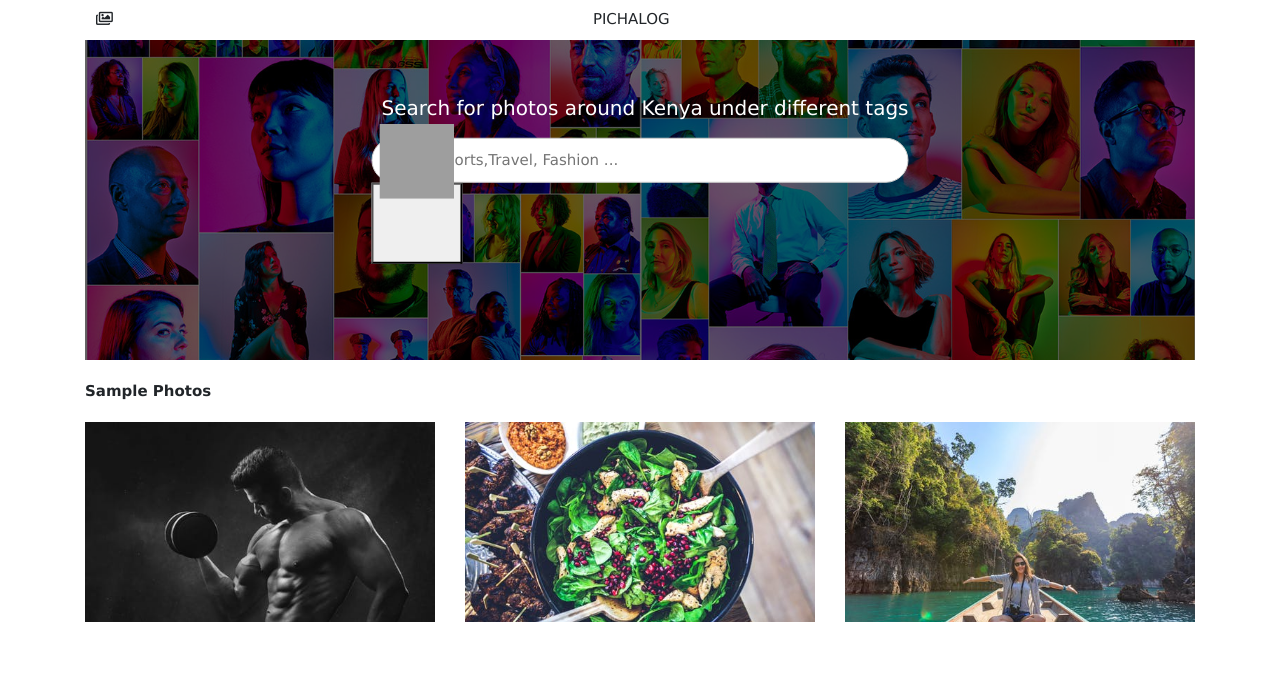
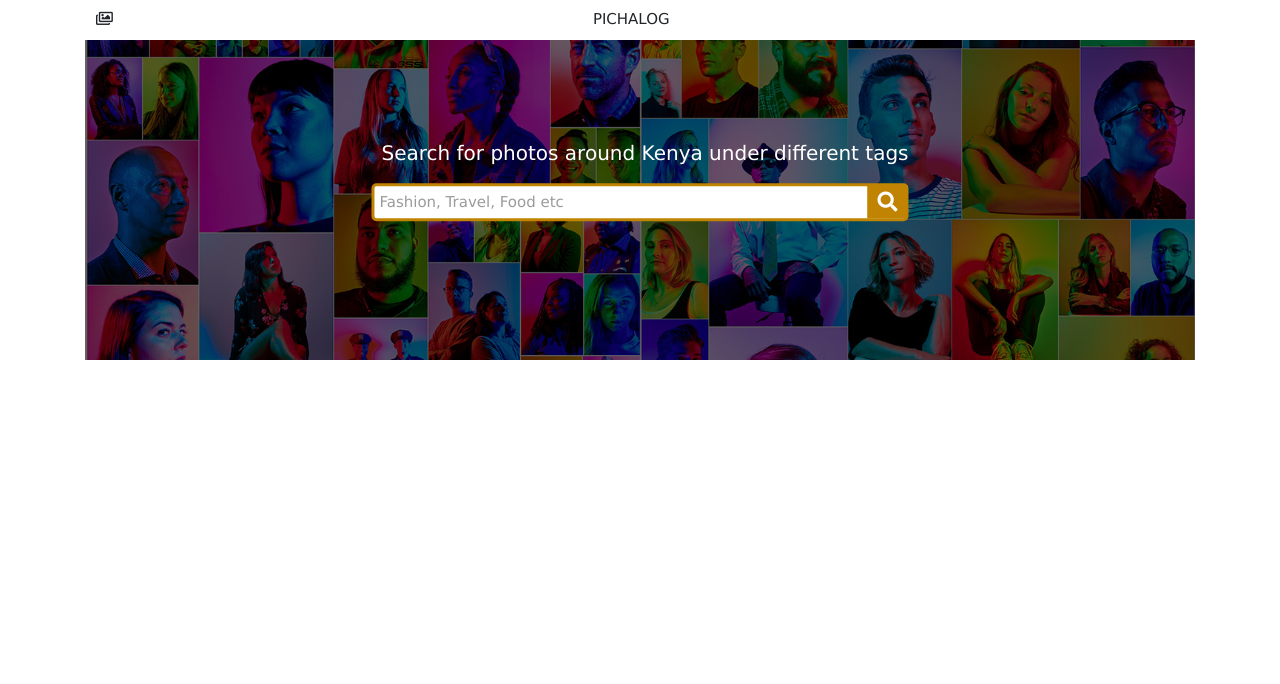
Before and after one commit to duncan-chege/pichalog, a Django app: page / in a window 1280 px wide. Shown: the top 684 px of the page. Run offline with Django 3.2, Linux system fonts and the light colour scheme; data that the repository does not hold is empty; some libraries are stand-ins or nearby versions; grey boxes are pictures that could not be loaded.

Commit message:
display my first images

```diff
--- a/gallery/admin.py
+++ b/gallery/admin.py
@@ -1,9 +1,9 @@
 from django.contrib import admin
 from .models import Location, Category, Image
 
-class ImageAdmin(admin.ModelAdmin):
-    filter_horizontal=('category',)      #pass in category article field. Value of filter_horizontal must be a list/tuple
+# class ImageAdmin(admin.ModelAdmin):
+#     filter_horizontal=('category',)      #pass in category article field. Value of filter_horizontal must be a list/tuple
 
-admin.site.register(Image,ImageAdmin)
+admin.site.register(Image)
 admin.site.register(Location)
 admin.site.register(Category)
--- a/gallery/static/css/base.css
+++ b/gallery/static/css/base.css
@@ -31,29 +31,30 @@
     margin: 0 auto;
   }
 
-  input#search-bar {
-    margin: 0 auto;
+  .searchTerm {
+    float: left;
     width: 100%;
-    height: 45px;
-    padding: 0 20px;
-    font-size: 1rem;
-    border: 1px solid #D0CFCE;
-    border-radius: 30px;
+    border: 3px solid rgb(192, 132, 2);
+    padding: 5px;
+    border-radius: 5px;
     outline: none;
-  }
-  input#search-bar:focus {
-    border: 1px solid  rgb(37, 37, 37);
-    transition: 0.35s ease;
-    color: rgb(41, 41, 40);
+    color: rgb(73, 70, 70);
   }
 
-  .search-icon {
-    position: relative;
-    float: right;
-    width: 75px;
-    height: 75px;
-    top: -62px;
+  .searchButton {
+    position: absolute;
+    right: 1px;
+    width: 40px;
+    height: 33px;
+    border: 1px solid rgb(192, 132, 2);
+    background: rgb(192, 132, 2);
+    text-align: center;
+    color: #fff;
+    cursor: pointer;
+    font-size: 20px;
+    margin-top: 2px;
   }
+
   .space{
     margin-top: 20px;
   }
--- a/gallery/static/css/search.css
+++ b/gallery/static/css/search.css
@@ -0,0 +1,45 @@
+/* Box-sizing reset: //w3bits.com/?p=3225 */
+html {
+    box-sizing: border-box;
+  }
+
+  *,
+  *:before,
+  *:after {
+    box-sizing: inherit;
+  }
+
+  /* The Masonry Container */
+  .masonry {
+    margin: 1.5em auto;
+    max-width: 768px;
+    column-gap: 1.5em;
+  }
+
+  /* The Masonry Brick */
+  .item {
+    background: #fff;
+    padding: 1em;
+    margin: 0 0 1.5em;
+  }
+
+  /* Masonry on large screens */
+  @media only screen and (min-width: 1024px) {
+    .masonry {
+      column-count: 4;
+    }
+  }
+
+  /* Masonry on medium-sized screens */
+  @media only screen and (max-width: 1023px) and (min-width: 768px) {
+    .masonry {
+      column-count: 3;
+    }
+  }
+
+  /* Masonry on small screens */
+  @media only screen and (max-width: 767px) and (min-width: 540px) {
+    .masonry {
+      column-count: 2;
+    }
+  }
--- a/gallery/templates/base.html
+++ b/gallery/templates/base.html
@@ -8,6 +8,7 @@
     <meta charset="utf-8">
     <title> PichaLog </title>
     <link rel="shortcut icon" href="{%  static 'favicon.ico' %}">
+    <link rel="stylesheet" href="https://use.fontawesome.com/releases/v5.7.2/css/all.css" integrity="sha384-fnmOCqbTlWIlj8LyTjo7mOUStjsKC4pOpQbqyi7RrhN7udi9RwhKkMHpvLbHG9Sr" crossorigin="anonymous">
     {% block styles %}
     {% bootstrap_css %}
     {% endblock %}
@@ -33,10 +34,11 @@
                     <div class="centered">
                         <p id="txt"> Search for photos around Kenya under different tags </p>
 
-                        <form class="search-container" action="{% url 'search_results' %}">
-                            <input type="text" id="search-bar" placeholder="Tags: Sports,Travel, Fashion ..." name="image">
-                            <button type="submit"><img class="search-icon" src="http://www.endlessicons.com/wp-content/uploads/2012/12/search-icon.png"></button>
+                        <form class="search-container" role="search" action="{% url 'search_results' %}">
+                            <input type="search" class="searchTerm" placeholder="Fashion, Travel, Food etc" name="searchCategory">
+                            <button type="submit" class="searchButton"> <i class="fa fa-search"></i> </button>
                         </form>
+
 
                     </div>
                     <div class="image-overlay">
@@ -46,23 +48,6 @@
         </div>
 
         {% block content %}
-        <div class="row space">
-            <div class="col-md-12">
-            <p><b> Sample Photos <b></p>
-            </div>
-        </div>
-
-        <div class="row">
-            <div class="col-md-4 image">
-                <img src="/static/fitness.jpeg">
-            </div>
-            <div class="col-md-4 image">
-                <img src="/static/food.jpg">
-            </div>
-            <div class="col-md-4 image">
-                <img src="/static/travel.jpeg">
-            </div>
-        </div>
 
         {% endblock %}
 
--- a/gallery/templates/navbar.html
+++ b/gallery/templates/navbar.html
@@ -14,7 +14,7 @@
 <body>
     <div class="w3-bar">
         <span class="icon w3-bar-item"><i class="far fa-images"></i></span>
-        <a href="{% url 'base' %}" class="navitem w3-center w3-bar-item w3-button w3-hover-none w3-border-white w3-border-bottom w3-hover-border-black">PICHALOG</a>
+        <a href="{% url 'initial' %}" class="navitem w3-center w3-bar-item w3-button w3-hover-none w3-border-white w3-border-bottom w3-hover-border-black">PICHALOG</a>
         <div class="navitem"></div>
     </div>
 </body>
--- a/gallery/templates/search.html
+++ b/gallery/templates/search.html
@@ -2,22 +2,28 @@
 {% load static %}
 
 {% block content %}
-{{ block.super }} <!--function which allows us to use any content that was defined inside a block in the parent template.-->
+{{ block.super }}
+<!--function which allows us to use any content that was defined inside a block in the parent template.-->
 
 <link rel="stylesheet" href="{% static 'css/search.css' %}">
 
+<!-- Masonry based layouts for aligning images: Pinterest -->
 
-    <div class="row">
-            {% for oneimage in images %}
-            <div class="col-md-4 image">
-                <img src="{{oneimage.image_image.url}}" alt="searched Image">
-            </div>
-            {% empty %}
-            <div class="col-md-4">
-              <p> No image under that category available</p>
-            </div>
-            {% endfor %}
-    </div>
+
+<div class="col-md-12">
+  <p><b>{{message}}</b></p>
+</div>
+
+<div class="masonry">
+  <div class="item">
+  {% for image in all_images %}
+
+  <img src="{{image.image_path.url}}" alt="displayed Image">
+
+  {% endfor %}
+  </div>
+</div>
+
 
 
 {% endblock %}
--- a/gallery/urls.py
+++ b/gallery/urls.py
@@ -6,7 +6,7 @@
 from . import views     #access our views
 
 urlpatterns=[
-    url('^$', views.base, name='base'),        #use of carets. $- anything before the url s considered
+    url('^$', views.initial, name='initial'),        #use of carets. $- anything before the url s considered
     url(r'^search/', views.search_results, name='search_results')
 ]
 if settings.DEBUG:
--- a/gallery/views.py
+++ b/gallery/views.py
@@ -1,15 +1,19 @@
 from django.shortcuts import render
+from .models import Image
 
 # Create your views here.
-def base(request):
-    return render(request, 'base.html')
-
-def display_images(request):
-    return render(request, 'display_images.html')
+def initial(request):
+        all_images = Image.objects.all()
+        return render(request, 'search.html',{"all_images":all_images})
 
 def search_results(request):
-    if 'image' in request.GET and request.GET["image"]:
-        search_term = request.GET.get("image")
-        searched_images = Image.search_by_category(search_term)
+        if 'searchCategory' in request.GET and request.GET["searchCategory"]:
+                search_term = request.GET.get("searchCategory")
+                searched_images = Image.search_by_category(search_term)
+                message= f"Showing: {search_term} pictures"
 
-        return render(request, "search.html",{"images": searched_images})       #images is a key while searched_images is a value
+                return render(request, 'search.html' , {"message":message, "all_images": searched_images})       #images is a key while searched_images is a value
+
+        else:
+                message = "You haven't searched for anything"
+                return render(request, 'search.html' , {"message":message})
```
Also changed, not shown: gallery/models.py (+5 -5 lines), gallery/migrations/0001_initial.py, gallery/migrations/0002_auto_20190304_0923.py (added), media/photos/fashion_QfGOTKL.jpeg (added), media/photos/travel.jpeg (added).
